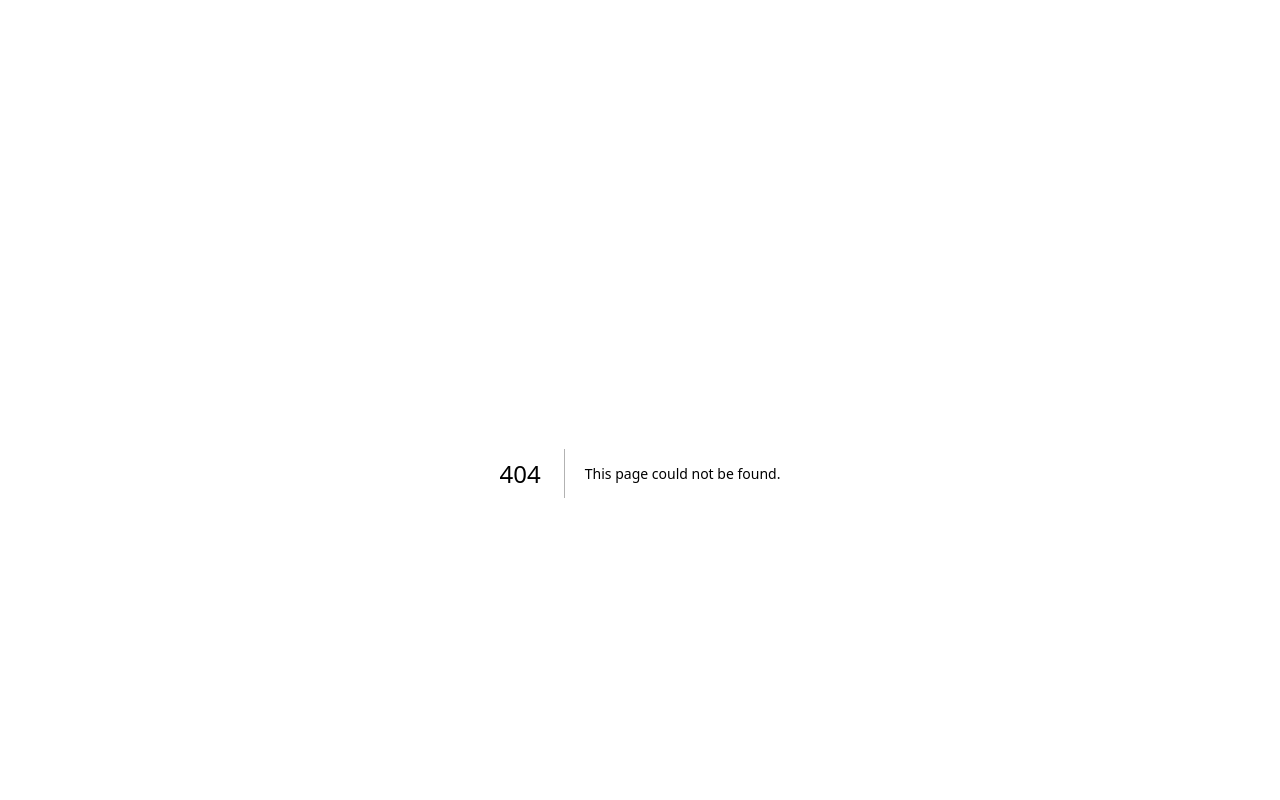
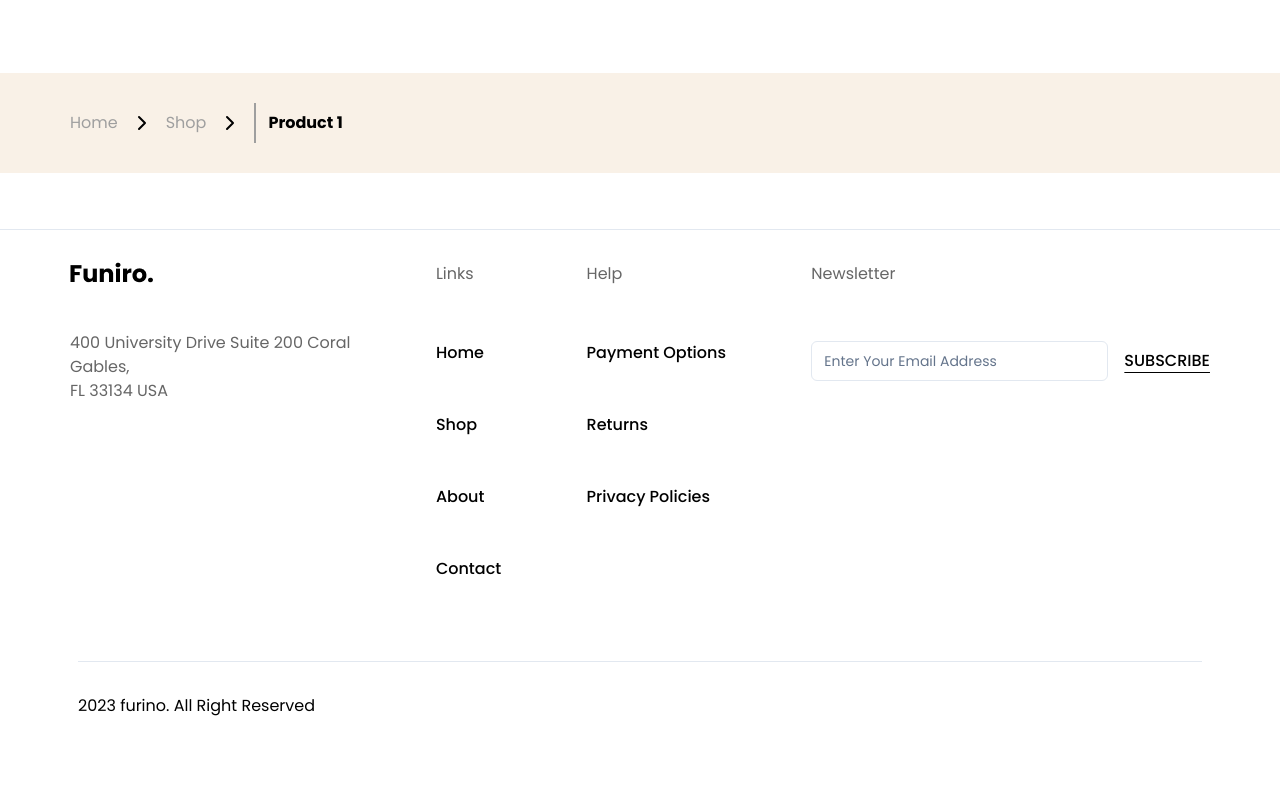
Before and after one commit to PerpetuumG/furniro_nat, a Next.js app: page /shop/product/1 in a window 1280 px wide. Before the commit this address had no page. Shown: the top 800 px of the page. Built offline with nearby package versions, Linux system fonts and the light colour scheme.

Commit message:
ProductDetailShowcaseSection

```diff
--- a/src/app/shop/page.tsx
+++ b/src/app/shop/page.tsx
@@ -9,7 +9,9 @@ const ShopPage = () => {
     <div>
       <ShopHeroSection />
       <ShopFilterSection />
-      <ShopProductSection />
+      <div className={'mx-4 md:mx-[130px]'}>
+        <ShopProductSection />
+      </div>
       <div className={'my-[70px]'}>
         <ShopPaginationSection />
       </div>
--- /dev/null
+++ b/src/app/shop/product/[product_id]/page.tsx
@@ -0,0 +1,17 @@
+import ProductDetailTopSection from '@/components/sections/shop/product-detail/ProductDetailTopSection';
+import ProductDetailShowcaseSection from '@/components/sections/shop/product-detail/ProductDetailShowcaseSection';
+import ProductDetailExtraInfoSection from '@/components/sections/shop/product-detail/ProductDetailExtraInfoSection';
+import ProductDetailRelatedSection from '@/components/sections/shop/product-detail/ProductDetailRelatedSection';
+
+const ProductDetailPage = ({ params }: { params: { product_id: string } }) => {
+  return (
+    <div>
+      <ProductDetailTopSection product_id={params.product_id} />
+      <ProductDetailShowcaseSection />
+      <ProductDetailExtraInfoSection />
+      <ProductDetailRelatedSection />
+    </div>
+  );
+};
+
+export default ProductDetailPage;
--- a/src/components/cards/ProductCard.tsx
+++ b/src/components/cards/ProductCard.tsx
@@ -102,7 +102,11 @@ const ProductCard = ({
 
           <div className={'flex justify-between mt-6'}>
             {icons.map((icon, index) => (
-              <div key={index} className={'flex gap-1 items-center hover:cursor-pointer'}>
+              <div
+                key={index}
+                className={'flex gap-1 items-center hover:cursor-pointer'}
+                onClick={icon.action}
+              >
                 <div>
                   <img src={icon.iconUrl} alt={icon.title} />
                 </div>
--- a/src/components/sections/shop/ShopProductSection.tsx
+++ b/src/components/sections/shop/ShopProductSection.tsx
@@ -4,7 +4,7 @@ import ProductCard from '@/components/cards/ProductCard';
 const ShopProductSection = () => {
   return (
     <section className={''}>
-      <div className={'grid grid-cols-1 md:grid-cols-2 xl:grid-cols-4 gap-8 mt-[46px] px-16'}>
+      <div className={'grid grid-cols-1 md:grid-cols-2 xl:grid-cols-4 gap-8 mt-[46px]'}>
         {PRODUCTS.map((item, index) => (
           <ProductCard {...item} key={index} />
         ))}
--- /dev/null
+++ b/src/components/sections/shop/product-detail/ProductDetailExtraInfoSection.tsx
@@ -0,0 +1,9 @@
+const ProductDetailExtraInfoSection = () => {
+    return (
+        <div>
+
+        </div>
+    );
+};
+
+export default ProductDetailExtraInfoSection;
--- /dev/null
+++ b/src/components/sections/shop/product-detail/ProductDetailRelatedSection.tsx
@@ -0,0 +1,9 @@
+const ProductDetailRelatedSection = () => {
+    return (
+        <div>
+
+        </div>
+    );
+};
+
+export default ProductDetailRelatedSection;
--- /dev/null
+++ b/src/components/sections/shop/product-detail/ProductDetailShowcaseSection.tsx
@@ -0,0 +1,9 @@
+const ProductDetailShowcaseSection = () => {
+    return (
+        <div>
+
+        </div>
+    );
+};
+
+export default ProductDetailShowcaseSection;
--- /dev/null
+++ b/src/components/sections/shop/product-detail/ProductDetailTopSection.tsx
@@ -0,0 +1,17 @@
+import { ChevronRight } from 'lucide-react';
+import { Separator } from '@/components/ui/separator';
+
+const ProductDetailTopSection = ({ product_id }: { product_id: string }) => {
+  return (
+    <section className={'bg-primary-light px-4 md:px-[70px] flex h-[100px] gap-3 items-center'}>
+      <div className={'text-customGray2'}>Home</div>
+      <ChevronRight />
+      <div className={'text-customGray2'}>Shop</div>
+      <ChevronRight />
+      <Separator orientation={'vertical'} className={'h-[40px] border border-customGray2'} />
+      <div className={'font-semibold'}>Product {product_id}</div>
+    </section>
+  );
+};
+
+export default ProductDetailTopSection;
--- a/tailwind.config.ts
+++ b/tailwind.config.ts
@@ -28,7 +28,7 @@ const config: Config = {
         customGray2: '#9F9F9F',
       },
       backgroundImage: {
-        hero: 'url(/images/shop.jpg)',
+        hero: 'url(/images/hero.jpg)',
         'shop-hero': 'url(/images/shop_hero.png)',
       },
       fontSize: {
```
